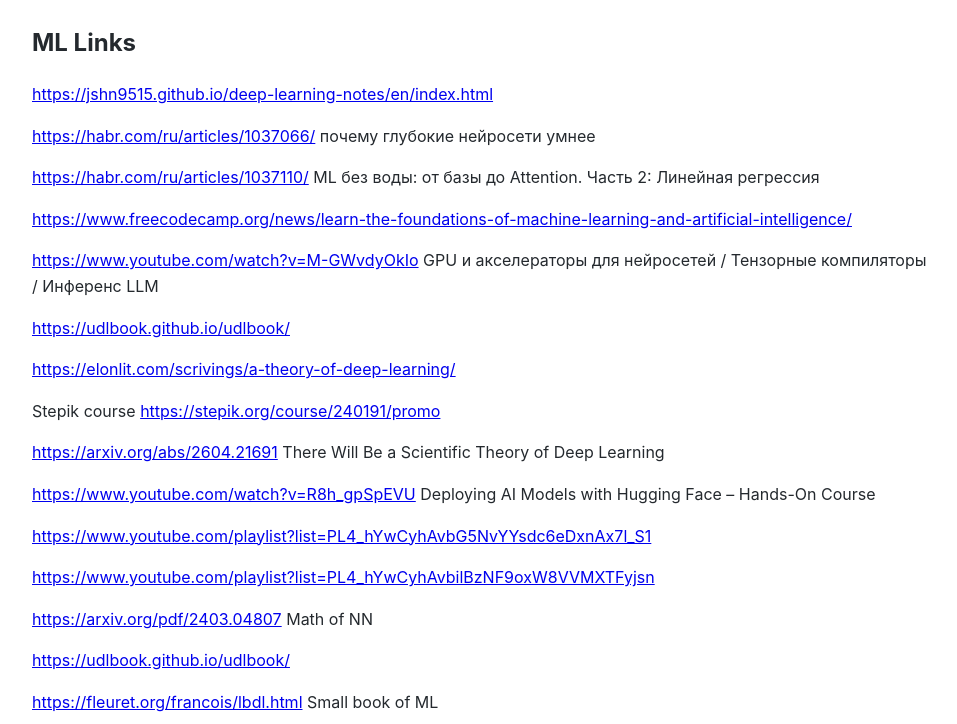
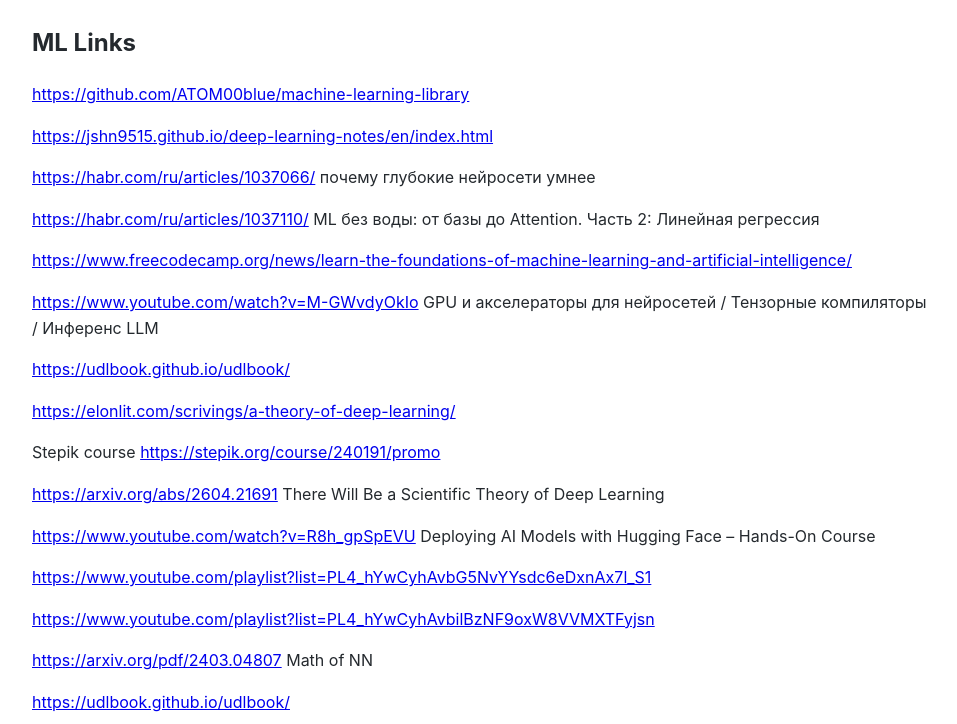
Before and after one commit to Michael-Lubinsky/michael-lubinsky.github.com, a Jekyll site: the page built from ml/mamba.md, in a window 1280 px wide and 900 px high, scrolled down 1462 px, cut to the strip 176-900 px from the top of the window. Shown: the whole strip, without its empty margins (158-1115 px from the left). Built offline with Jekyll 4.4.1, drawn with Linux system fonts in a browser that asks for light colours; our own code applies the rules of GitHub Pages for plain Markdown files.

Commit message:
Update mamba.md

```diff
--- a/ml/mamba.md
+++ b/ml/mamba.md
@@ -2,6 +2,8 @@
 <img width="1024" height="1536" alt="image" src="https://github.com/user-attachments/assets/8c2c29f6-8347-4293-a636-463702307afc" />
 
 ## ML Links
+
+<https://github.com/ATOM00blue/machine-learning-library>
 
 <https://jshn9515.github.io/deep-learning-notes/en/index.html>
 
```
